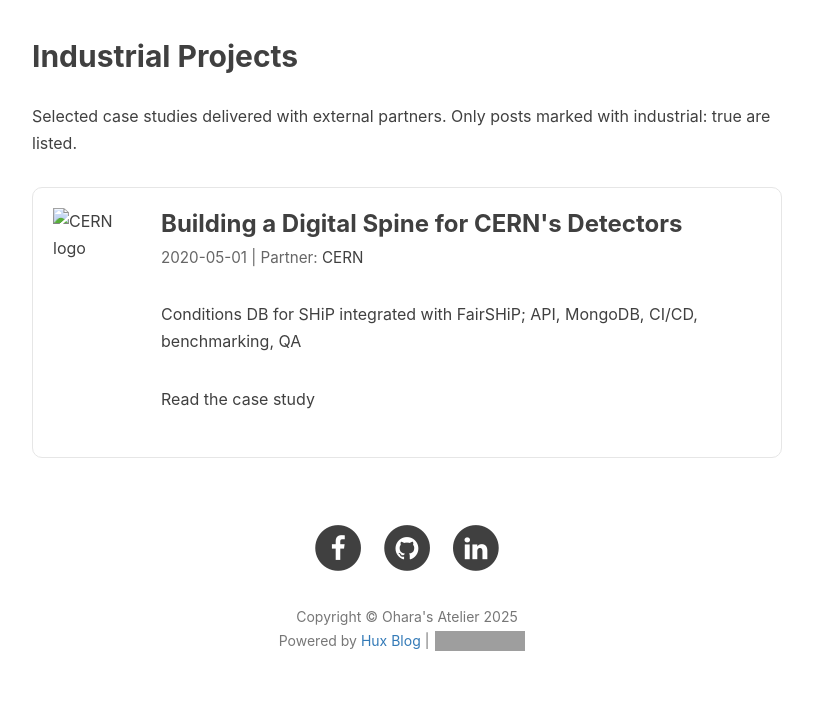
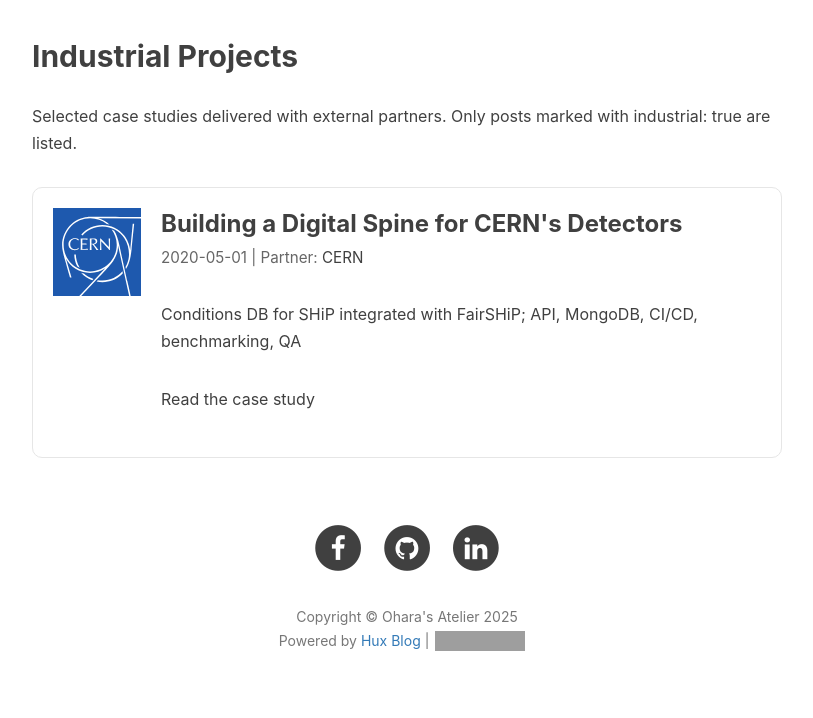
Before and after one commit to Ohara124c41/Ohara124c41.github.io, a Jekyll site: the page built from projects/industrial.html, in a window 1280 px wide. Shown: the part 228-946 px from the top of the page, without its empty margins (233-1046 px from the left). Built offline with Jekyll 4.4.1, drawn with Linux system fonts in a browser that asks for light colours; nearby versions of some CDN libraries; comment, search, counter and statistics services are not loaded; grey boxes are pictures that could not be loaded.

Commit message:
[refactor] update logo rendering

```diff
--- a/projects/industrial.html
+++ b/projects/industrial.html
@@ -27,9 +27,17 @@
           <article class="project-card" itemscope itemtype="https://schema.org/CreativeWork">
             <div class="project-logo">
               {% if partner_meta and partner_meta.logo %}
-                <img src="{{ partner_meta.logo }}" alt="{{ partner_meta.name }} logo">
+                {% assign _logo = partner_meta.logo %}
+                {% if _logo contains '://' %}
+                  <img src="{{ _logo }}" alt="{{ partner_meta.name }} logo">
+                {% elsif _logo contains '/' %}
+                  <img src="{{ _logo | relative_url }}" alt="{{ partner_meta.name }} logo">
+                {% else %}
+                  <img src="{{ '/img/partners/' | append: _logo | relative_url }}" alt="{{ partner_meta.name }} logo">
+                {% endif %}
               {% endif %}
             </div>
+
             <div class="project-body">
               <h3 itemprop="name"><a itemprop="url" href="{{ post.url | relative_url }}">{{ post.title }}</a></h3>
               <p class="project-meta">
```
